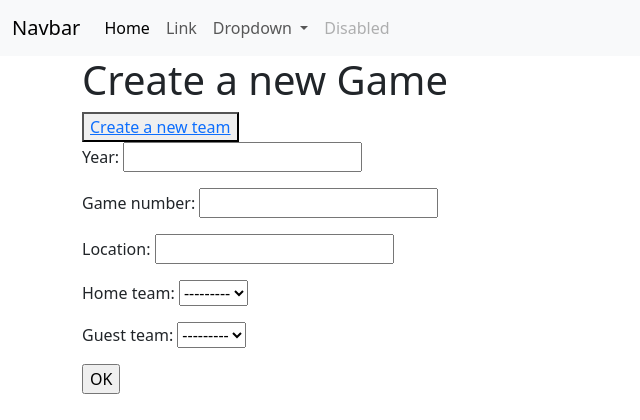
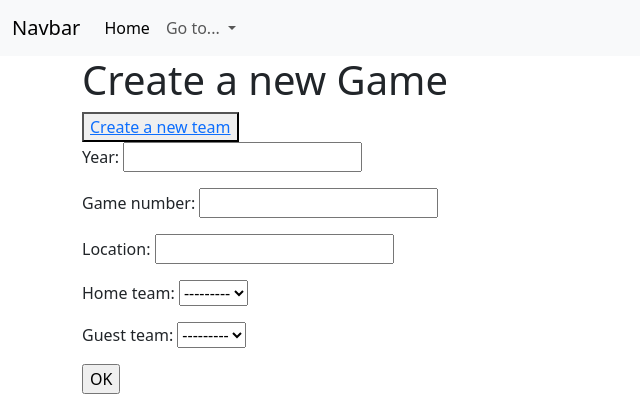
Before and after one commit to JGaukrogers/Electronic-Scorer-Sheet, a Django app: page /new_game in a window 1280 px wide. Shown: the top 420 px of the page, without its empty margins (0-640 px from the left). Run offline with Django 4.2, Linux system fonts and the light colour scheme; data that the repository does not hold is empty; some libraries are stand-ins or nearby versions.

Commit message:
Customize navigation bar

```diff
--- a/scorerSheet/templates/navbar.html
+++ b/scorerSheet/templates/navbar.html
@@ -8,27 +8,17 @@
         <div class="collapse navbar-collapse" id="navbarSupportedContent">
             <ul class="navbar-nav me-auto mb-2 mb-lg-0">
                 <li class="nav-item">
-                    <a class="nav-link active" aria-current="page" href="#">Home</a>
-                </li>
-                <li class="nav-item">
-                    <a class="nav-link" href="#">Link</a>
+                    <a class="nav-link active" aria-current="page" href="{% url 'new_game' %}">Home</a>
                 </li>
                 <li class="nav-item dropdown">
                     <a class="nav-link dropdown-toggle" href="#" id="navbarDropdown" role="button"
                        data-bs-toggle="dropdown" aria-expanded="false">
-                        Dropdown
+                        Go to...
                     </a>
                     <ul class="dropdown-menu" aria-labelledby="navbarDropdown">
-                        <li><a class="dropdown-item" href="#">Action</a></li>
-                        <li><a class="dropdown-item" href="#">Another action</a></li>
-                        <li>
-                            <hr class="dropdown-divider">
-                        </li>
-                        <li><a class="dropdown-item" href="#">Something else here</a></li>
+                        <li><a class="dropdown-item" href="{% url 'new_game' %}">New game</a></li>
+                        <li><a class="dropdown-item" href="{% url 'new_game' %}">Create team</a></li>
                     </ul>
-                </li>
-                <li class="nav-item">
-                    <a class="nav-link disabled" href="#" tabindex="-1" aria-disabled="true">Disabled</a>
                 </li>
             </ul>
         </div>
```
